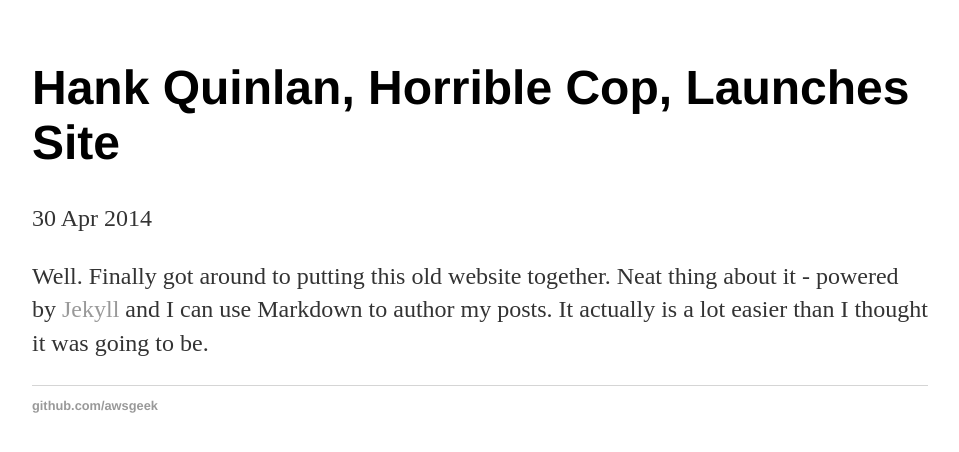
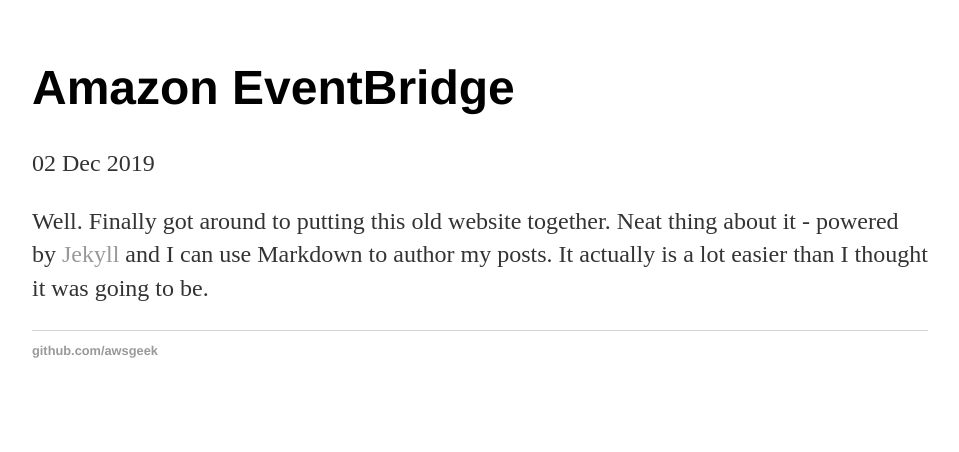
Before and after one commit to AwsGeek/awsgeek.github.io, a Jekyll site: the page built from _posts/2019-12-02-amazon-eventbridge.md, in a window 1280 px wide. Shown: the top 452 px of the page, without its empty margins (160-1119 px from the left). Built offline with Jekyll 4.4.1, drawn with Linux system fonts in a browser that asks for light colours.

Commit message:
Update 2019-12-02-amazon-eventbridge.md

```diff
--- a/_posts/2019-12-02-amazon-eventbridge.md
+++ b/_posts/2019-12-02-amazon-eventbridge.md
@@ -1,7 +1,7 @@
 ---
 layout: post
-title: "Hank Quinlan, Horrible Cop, Launches Site"
-date: 2014-04-30
+title: "Amazon EventBridge"
+date: 2019-12-02
 ---
 
 Well. Finally got around to putting this old website together. Neat thing about it - powered by [Jekyll](http://jekyllrb.com) and I can use Markdown to author my posts. It actually is a lot easier than I thought it was going to be.
```
